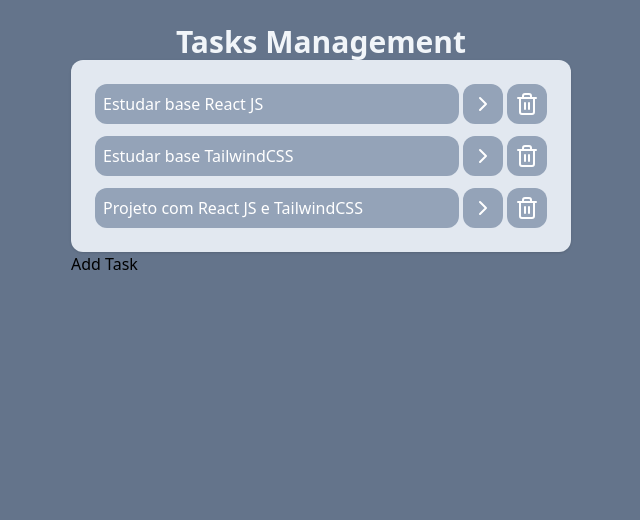
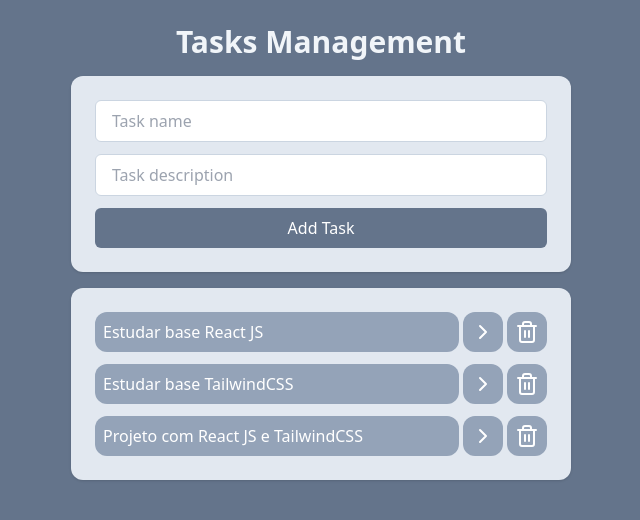
Before and after one commit to gfloriano11/react-app, a React (Vite) app: page / in a window 1280 px wide. Shown: the top 520 px of the page, without its empty margins (319-959 px from the left). Built offline with nearby package versions, Linux system fonts and the light colour scheme.

Commit message:
feat: add container to add task

```diff
--- a/src/App.jsx
+++ b/src/App.jsx
@@ -42,10 +42,10 @@ function App(){
 
   return (
     <div className="w-screen h-screen bg-slate-500 flex justify-center p-6">
-      <div className="w-[500px]">
+      <div className="w-[500px] space-y-4">
         <h1 className="text-3xl text-slate-100 font-bold text-center">Tasks Management</h1>
+        <AddTask/>
         <Tasks tasks={tasks} clickTask={clickTask} deleteTask={deleteTask}/>
-        <AddTask/>
       </div>
     </div>
   );
--- a/src/components/AddTask.jsx
+++ b/src/components/AddTask.jsx
@@ -1,7 +1,9 @@
 function AddTask(){
     return (
-        <div>
-            <h2>Add Task</h2>
+        <div className="space-y-3 p-6 bg-slate-200 rounded-xl shadow flex flex-col">
+            <input className="border border-slate-300 outline-slate-400 px-4 py-2 rounded-md" type="text" placeholder="Task name"></input>
+            <input className="border border-slate-300 outline-slate-400 px-4 py-2 rounded-md" type="text" placeholder="Task description"></input>
+            <button className="bg-slate-500 text-white px-4 py-2 rounded-md font-medium">Add Task</button>
         </div>
     );
 }
```
